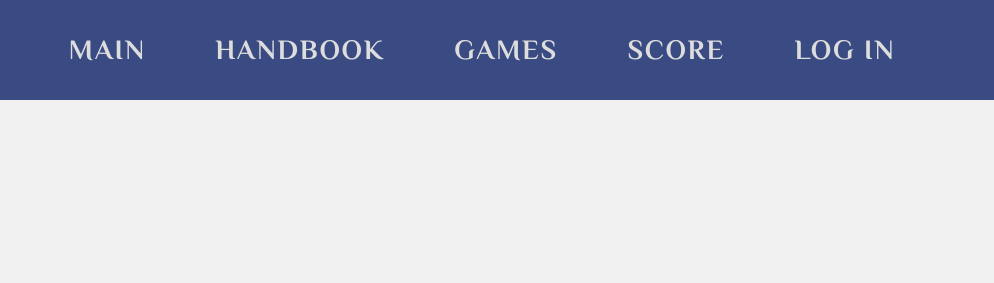
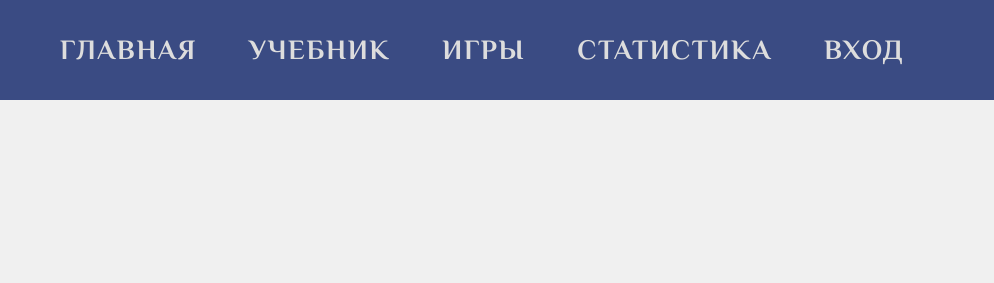
Before and after one commit to Verigota/rslang, a website built with webpack: page RSLang/src/index.html in a window 1280 px wide. Shown: the top 283 px of the page, 286-1280 px from the left. Built offline with nearby package versions, Linux system fonts and the light colour scheme; files whose address does not match are found by name.

Commit message:
feat: translate menu links to russian

```diff
--- a/RSLang/src/index.html
+++ b/RSLang/src/index.html
@@ -17,19 +17,19 @@
             <nav class="header__menu">
                 <ul class="menu header__list">
                     <li class="menu__item">
-                        <a href="" class="menu__item-link">Main</a>
+                        <a href="" class="menu__item-link">Главная</a>
                     </li>
                     <li class="menu__item">
-                        <a href="" class="menu__item-link">Handbook</a>
+                        <a href="" class="menu__item-link">Учебник</a>
                     </li>
                     <li class="menu__item">
-                        <a href="" class="menu__item-link">Games</a>
+                        <a href="" class="menu__item-link">Игры</a>
                     </li>
                     <li class="menu__item">
-                        <a href="" class="menu__item-link">Score</a>
+                        <a href="" class="menu__item-link">Статистика</a>
                     </li>
                     <li class="menu__item">
-                        <a href="" class="menu__item-link">Log In</a>
+                        <a href="" class="menu__item-link">Вход</a>
                     </li>
                 </ul>
                 <div class="burger header__burger">
@@ -136,51 +136,3 @@
     </div>
 </body>
 </html>
-<!--
-
-    <nav class="light-blue lighten-1" role="navigation">
-    <div class="nav-wrapper container">
-      <a id="logo-container" href="#" class="brand-logo">Logo</a>
-      <ul class="right hide-on-med-and-down">
-        <li><a href="#">Navbar Link</a></li>
-      </ul>
-
-      <ul id="nav-mobile" class="sidenav">
-        <li><a href="#">Navbar Link</a></li>
-      </ul>
-      <a href="#" data-target="nav-mobile" class="sidenav-trigger"><i class="material-icons">menu</i></a>
-    </div>
-  </nav>
--->
-
-<!--
-        <header class="header nav-wrapper">
-            <nav class="header__nav light-blue lighten-1" role="navigation">
-                <div class="nav-wrapper container">
-                    <a id="logo-container" href="#" class="header__logo brand-logo">
-                        <i class="header__logo-icon large material-icons">cloud</i>
-                        RSlang project
-                    </a>
-                    <ul class="right hide-on-med-and-down">
-                        <li class="active"><a href="#">Main</a></li>
-                        <li><a href="#">Handbook</a></li>
-                        <li>
-                            <a class="dropdown-trigger" href="#!" data-target="dropdown1">Score
-                                <i class="material-icons right"></i>
-                            </a>
-                        </li>
-                        <li><a href="#">Log in</a></li>
-                    </ul>
-
-                    <ul id="nav-mobile" class="sidenav">
-                        <li><a href="#">Main</a></li>
-                        <li><a href="#">Handbook</a></li>
-                        <li><a href="#">Score</a></li>
-                        <li><a href="#">Log in</a></li>
-                    </ul>
-                    <a href="#" data-target="nav-mobile" class="sidenav-trigger"><i class="material-icons">menu</i></a>
-                </div>
-            </nav>
-        </header>
-
--->
```
